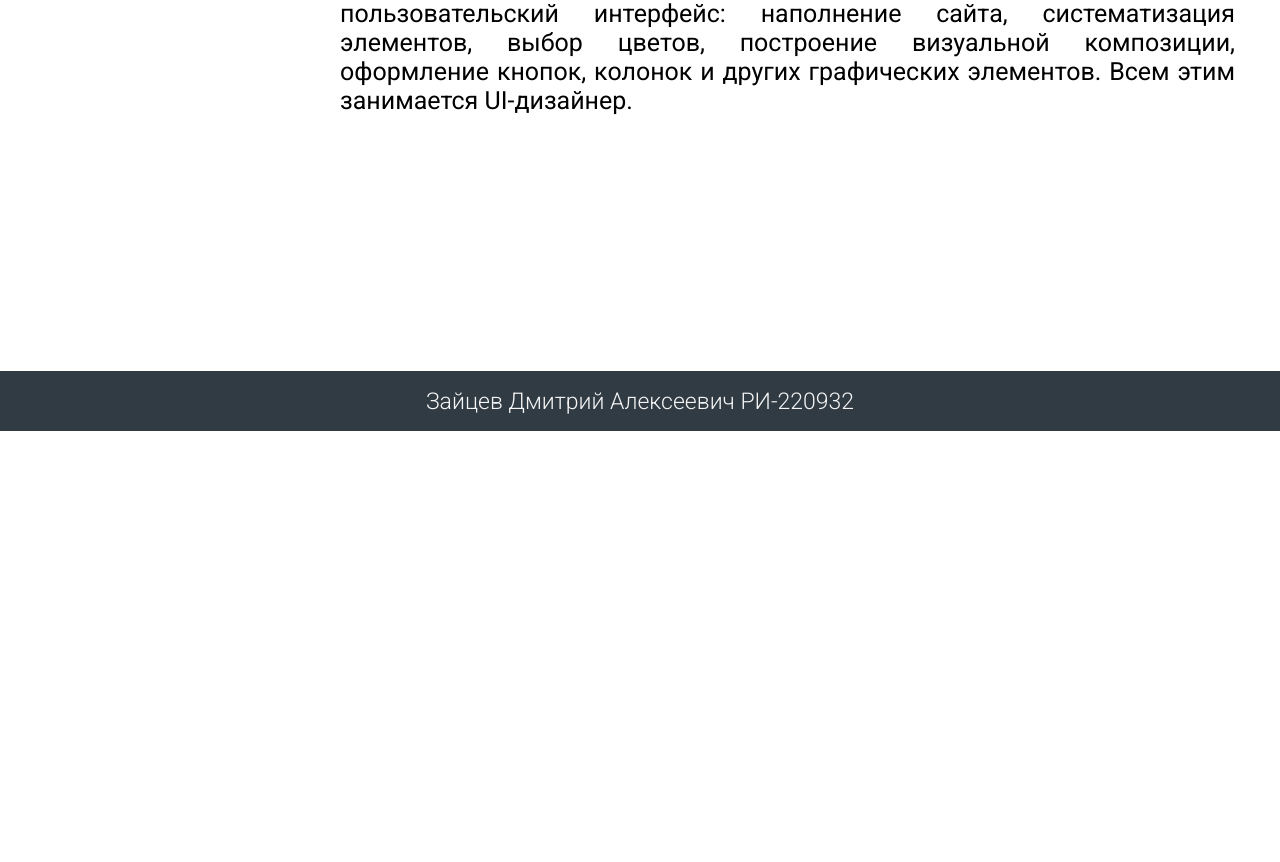
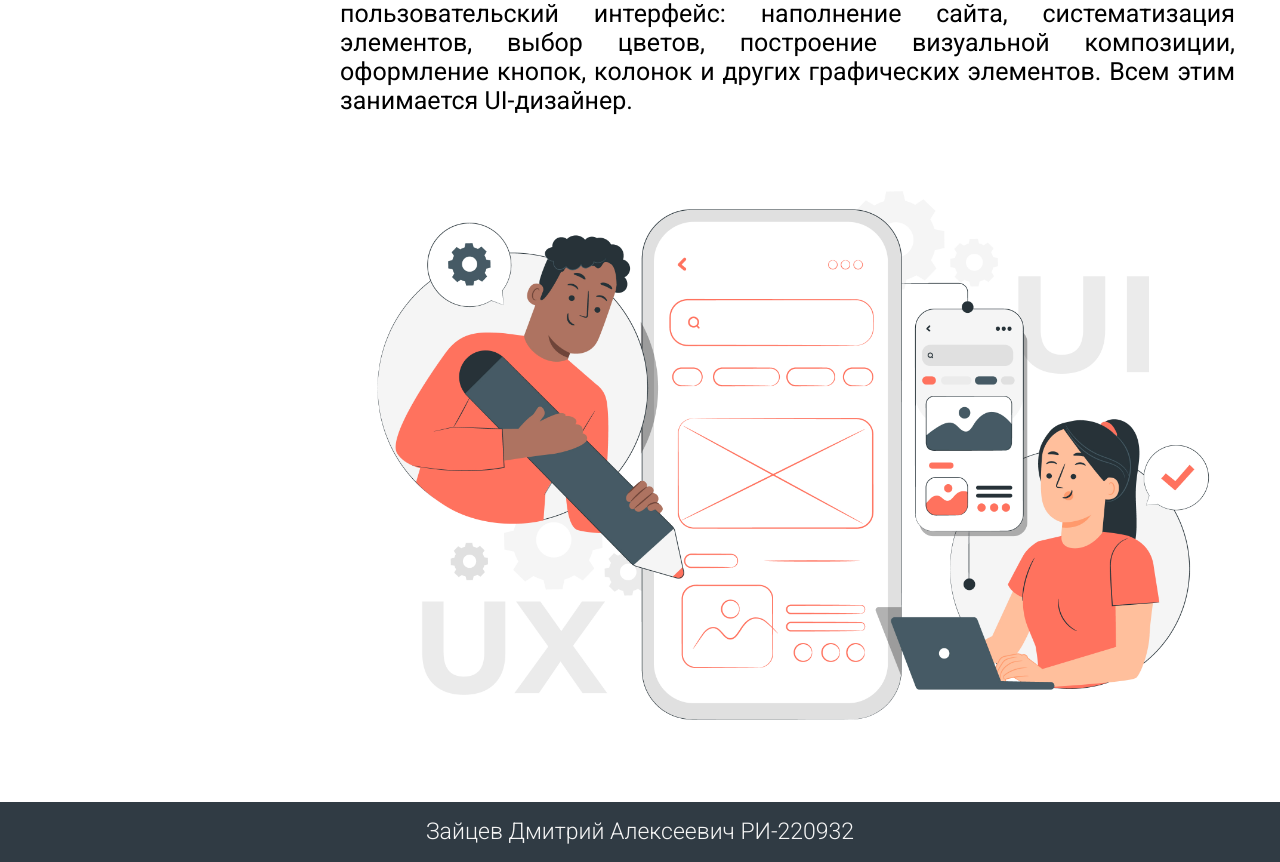
Before and after one commit to Emi1337-ops/django_site, a Django app: page / in a window 1280 px wide. Shown: the part 479-1341 px from the top of the page. Before the commit the page ends 910 px from the top, so only its background shows below. Run offline with Django 4.2, Linux system fonts and the light colour scheme.

Commit message:
add images on main page

```diff
--- a/project_site/project_apps/templates/main.html
+++ b/project_site/project_apps/templates/main.html
@@ -41,6 +41,7 @@
 
                     UI — user interface — это пользовательский интерфейс: наполнение сайта, систематизация элементов, выбор цветов, построение визуальной композиции, оформление кнопок, колонок и других графических элементов. Всем этим занимается UI-дизайнер.
                 </p>
+                <img class="img__for__stat" src="{% static 'img/main/main_img_1.jpg' %}">
             </div>
             <!-- body__wrapper -->
         </div>
```
Also changed, not shown: project_site/project_apps/static/img/main/main_img_1.jpg (added).
